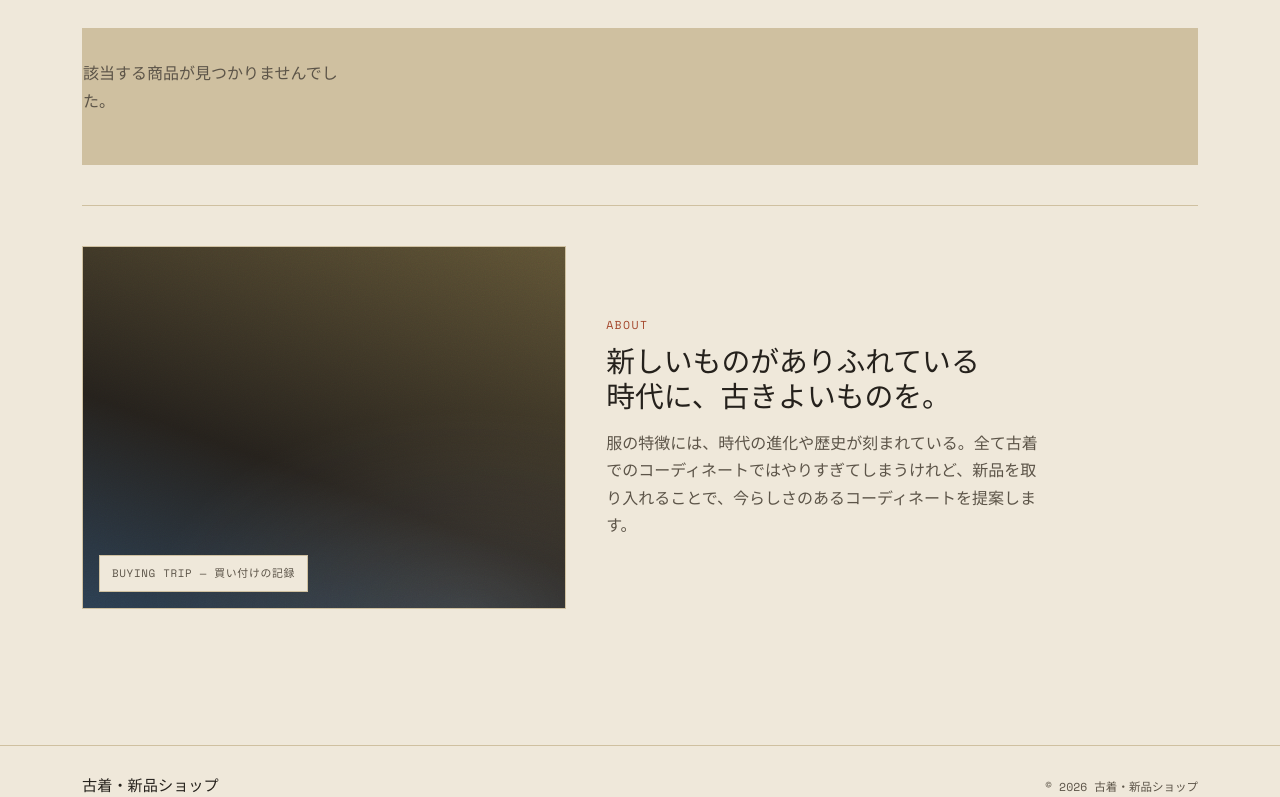
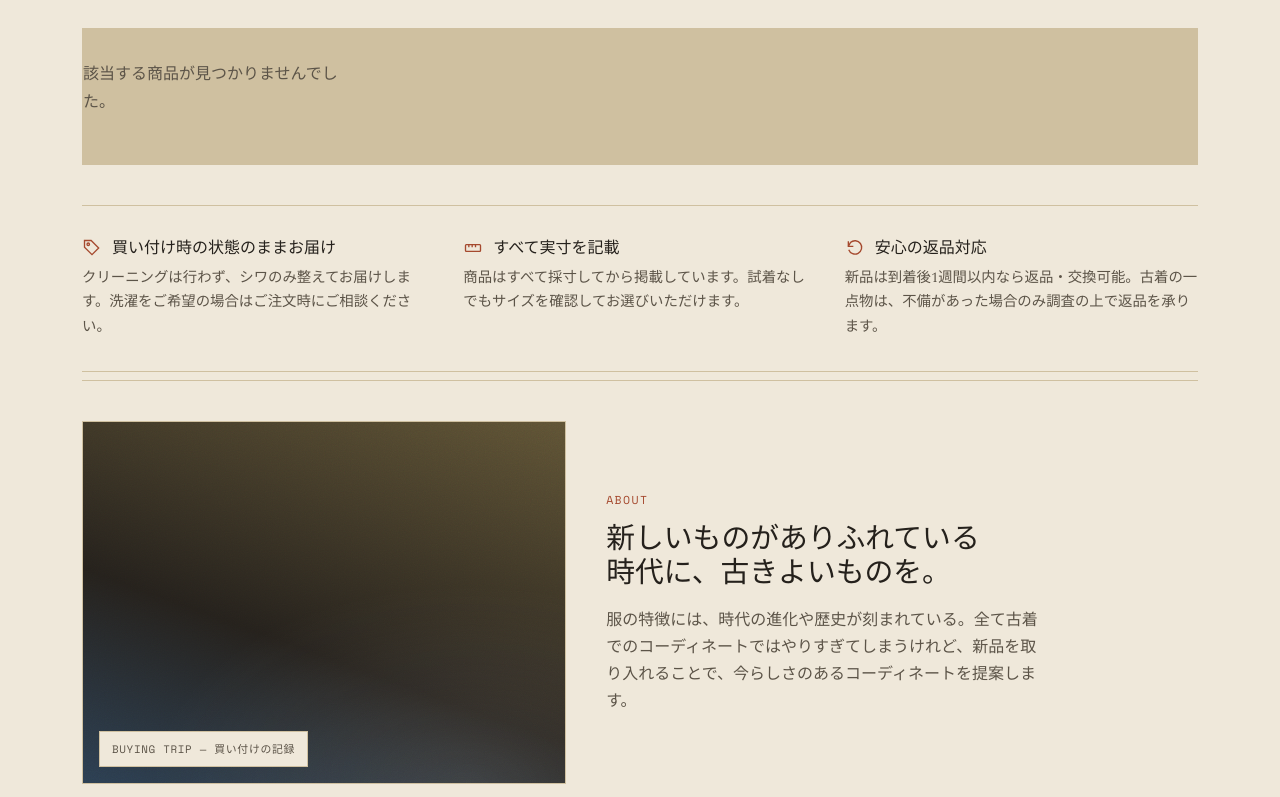
Before and after one commit to KenkichiKSY/furugi-ec, a Django app: page /products/ in a window 1280 px wide. Shown: the part 659-1456 px from the top of the page. Run offline with Django 5.2, Linux system fonts and the light colour scheme; data that the repository does not hold is empty; parts of the project's set-up code (start-up, migrations or seed data) failed here and were passed over.

Commit message:
返品交換情報の追記

```diff
--- a/static/css/theme.css
+++ b/static/css/theme.css
@@ -201,6 +201,17 @@ main.container{padding-block:32px 56px;}
 .swatch.denim{background:repeating-linear-gradient(45deg, rgba(0,0,0,.10) 0 1px, transparent 1px 5px), linear-gradient(155deg, var(--denim), var(--denim-deep));}
 .swatch.denim .tag{color:var(--bg); background:var(--denim-deep);}
 
+/* ---------- trust ---------- */
+.trust{
+  display:grid; grid-template-columns:repeat(3,1fr); gap:28px;
+  padding-block:32px; margin-bottom:8px;
+  border-top:1px solid var(--line); border-bottom:1px solid var(--line);
+}
+@media (max-width:760px){ .trust{grid-template-columns:1fr;} }
+.trust h3{font-size:1rem; display:flex; gap:10px; align-items:center;}
+.trust h3 svg{width:20px; height:20px; stroke:var(--rust); fill:none; stroke-width:1.6; flex:none;}
+.trust p{color:var(--ink-soft); font-size:0.9rem; margin:8px 0 0;}
+
 /* ---------- about ---------- */
 .about-split{
   display:grid; grid-template-columns:0.9fr 1.1fr; gap:40px;
--- a/templates/products/product_list.html
+++ b/templates/products/product_list.html
@@ -98,6 +98,21 @@
 </nav>
 {% endif %}
 
+<section class="trust">
+    <div>
+        <h3><svg viewBox="0 0 24 24"><path d="M11 3l9 9-8 8-9-9V3z"/><circle cx="7.5" cy="7.5" r="1.5"/></svg>買い付け時の状態のままお届け</h3>
+        <p>クリーニングは行わず、シワのみ整えてお届けします。洗濯をご希望の場合はご注文時にご相談ください。</p>
+    </div>
+    <div>
+        <h3><svg viewBox="0 0 24 24"><rect x="3" y="8" width="18" height="8" rx="1"/><path d="M7 8v3M11 8v3M15 8v3"/></svg>すべて実寸を記載</h3>
+        <p>商品はすべて採寸してから掲載しています。試着なしでもサイズを確認してお選びいただけます。</p>
+    </div>
+    <div>
+        <h3><svg viewBox="0 0 24 24"><path d="M4 4v6h6"/><path d="M4.5 14a8 8 0 1 0 2-8.5L4 10"/></svg>安心の返品対応</h3>
+        <p>新品は到着後1週間以内なら返品・交換可能。古着の一点物は、不備があった場合のみ調査の上で返品を承ります。</p>
+    </div>
+</section>
+
 <section class="about-split">
     <div class="about-photo">
         <div class="about-caption">BUYING TRIP — 買い付けの記録</div>
```
